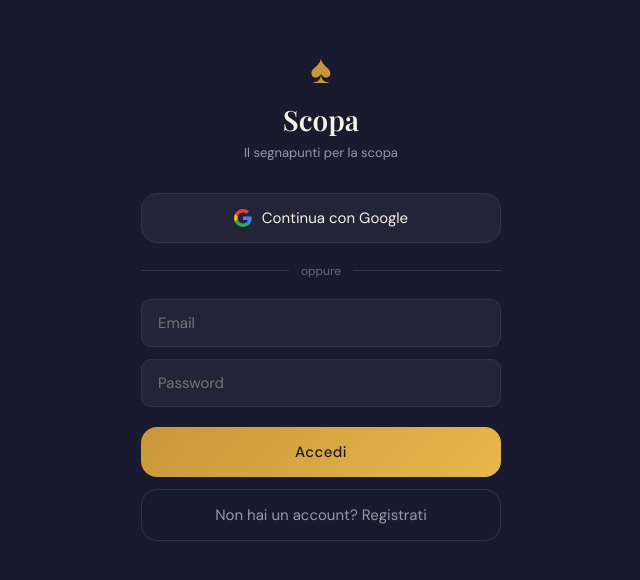
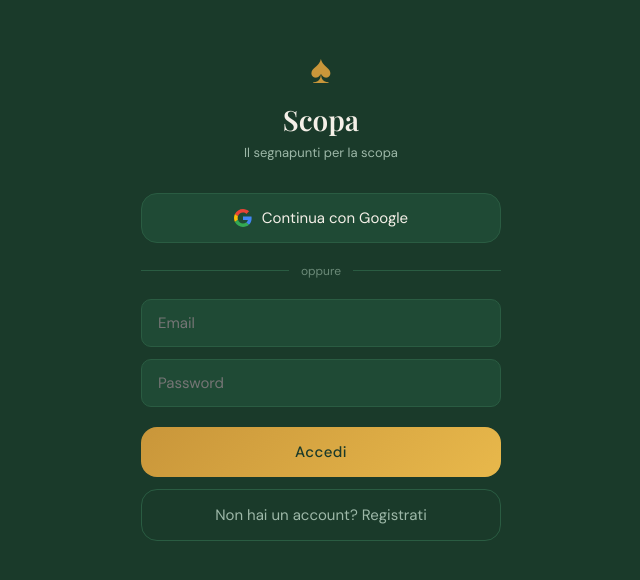
Before and after one commit to gtarraran992/scopa-score, a React (Vite) app: page /login in a window 1280 px wide. Shown: the part 110-690 px from the top of the page, without its empty margins (319-959 px from the left). Built offline with nearby package versions, Linux system fonts and the light colour scheme; no server answers.

Commit message:
auto-theme

```diff
--- a/package.json
+++ b/package.json
@@ -1,7 +1,7 @@
 {
   "name": "scopa-score",
   "private": true,
-  "version": "0.9.0",
+  "version": "0.9.1",
   "type": "module",
   "scripts": {
     "dev": "vite",
--- a/src/index.css
+++ b/src/index.css
@@ -97,3 +97,19 @@ button { cursor: pointer; -webkit-tap-highlight-color: transparent; }
   --success: #4caf6e;
   --danger: #e74c3c;
 }
+
+@media (prefers-color-scheme: light) {
+  :root:not([data-theme]) {
+    --ink: #1a3a2a;
+    --ink-soft: #1f4a35;
+    --ink-muted: #2a5c42;
+    --cream: #f5f0e8;
+    --gold: #c9963a;
+    --gold-light: #e8b84b;
+    --text-on-dark: #f0ebe0;
+    --text-muted: #9db8a8;
+    --text-faint: #6b8a78;
+    --success: #4caf6e;
+    --danger: #e74c3c;
+  }
+}
--- a/src/main.jsx
+++ b/src/main.jsx
@@ -4,8 +4,13 @@ import { BrowserRouter } from 'react-router-dom'
 import './index.css'
 import App from './App.jsx'
 
-const savedTheme = localStorage.getItem('scopa-theme') || 'dark'
-document.documentElement.setAttribute('data-theme', savedTheme)
+const savedTheme = localStorage.getItem('scopa-theme')
+if (savedTheme) {
+  document.documentElement.setAttribute('data-theme', savedTheme)
+} else {
+  const prefersDark = window.matchMedia('(prefers-color-scheme: dark)').matches
+  document.documentElement.setAttribute('data-theme', prefersDark ? 'dark' : 'green')
+}
 
 createRoot(document.getElementById('root')).render(
   <StrictMode>
--- a/src/pages/Profilo.jsx
+++ b/src/pages/Profilo.jsx
@@ -13,7 +13,11 @@ export default function Profilo({ user }) {
   const [saved, setSaved] = useState(false)
   const [stats, setStats] = useState(null)
   const [storico, setStorico] = useState([])
-  const [theme, setTheme] = useState(localStorage.getItem('scopa-theme') || 'dark')
+  const [theme, setTheme] = useState(() => {
+    const saved = localStorage.getItem('scopa-theme')
+    if (saved) return saved
+    return window.matchMedia('(prefers-color-scheme: dark)').matches ? 'dark' : 'green'
+  })
 
   function changeTheme(t) {
   setTheme(t)
```
